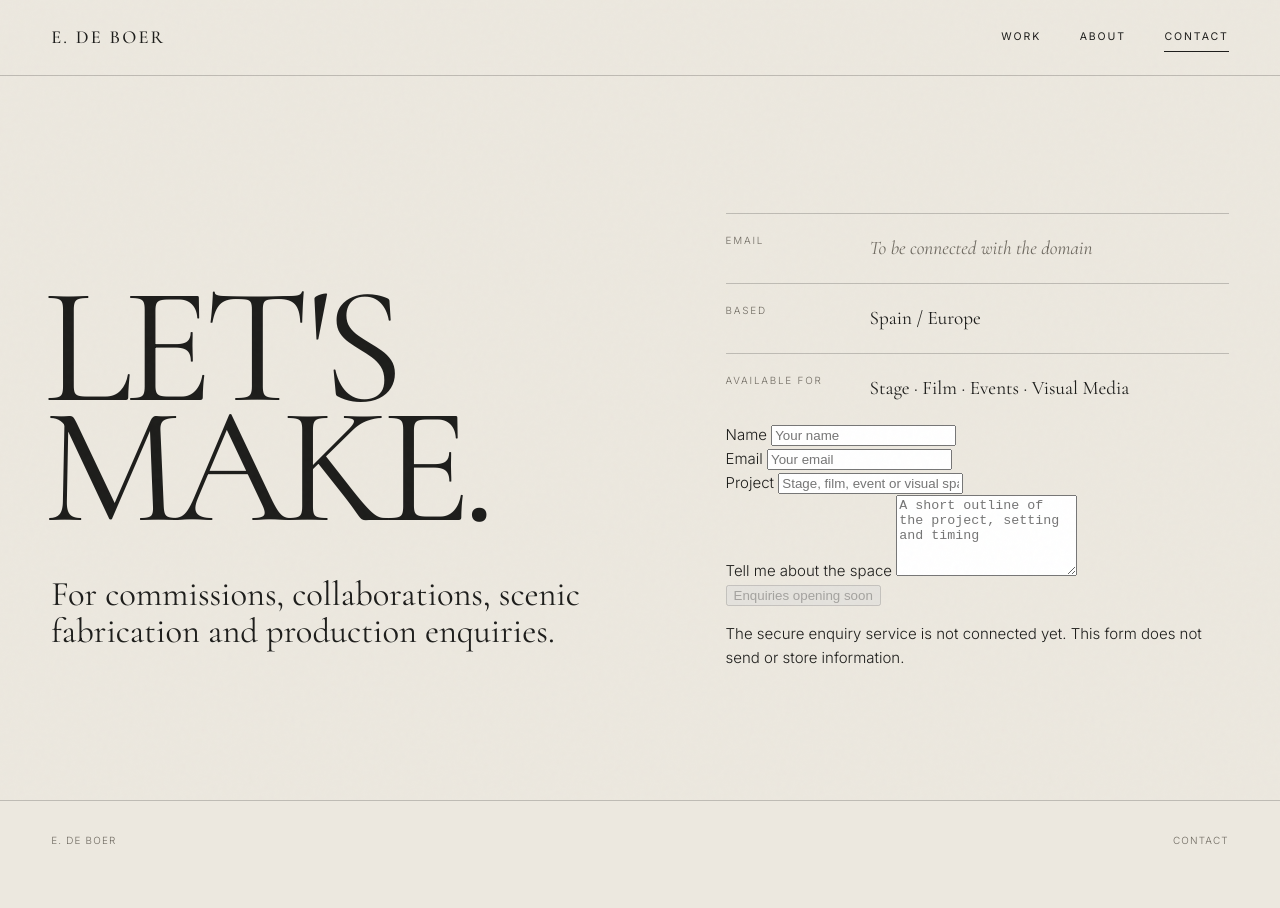
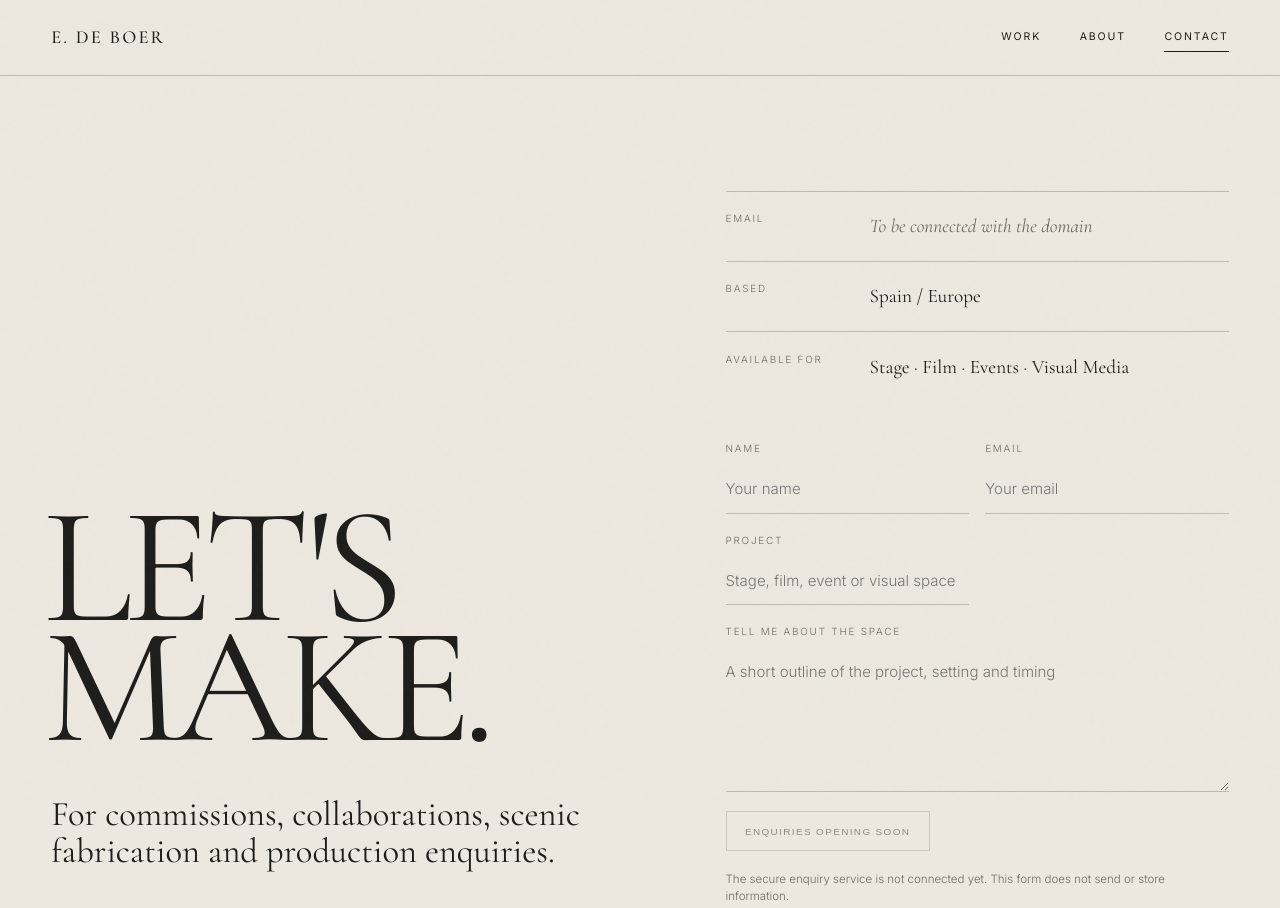
Before and after one commit to vdb-chmp/e-deboer-web, a plain HTML site: page contact.html in a window 1280 px wide. Shown: the top 908 px of the page. Before the commit the page ends 881 px from the top, so only its background shows below. Drawn offline with nearby package versions, Linux system fonts and the light colour scheme.

Commit message:
Add files via upload

```diff
--- a/assets/styles.css
+++ b/assets/styles.css
@@ -124,6 +124,14 @@ main { overflow: hidden; }
   font-size: clamp(1.4rem, 2.4vw, 2.4rem);
   line-height: 1.12;
   letter-spacing: -.02em;
+}
+.hero-focus {
+  margin: 1rem 0 0;
+  color: var(--muted);
+  font-size: .68rem;
+  letter-spacing: .12em;
+  line-height: 1.6;
+  text-transform: uppercase;
 }
 .hero-link {
   align-self: flex-start;
@@ -327,6 +335,46 @@ main { overflow: hidden; }
 .contact-label { font-size: .62rem; letter-spacing: .18em; text-transform: uppercase; color: var(--muted); }
 .contact-value { font-family: var(--serif); font-size: 1.2rem; }
 .contact-value.placeholder { color: var(--muted); font-style: italic; }
+.contact-form {
+  display: grid;
+  grid-template-columns: 1fr 1fr;
+  gap: 1.2rem 1rem;
+  margin-top: 2.5rem;
+}
+.form-field { display: grid; gap: .55rem; }
+.form-field-wide, .form-submit, .form-status { grid-column: 1 / -1; }
+.form-field label {
+  color: var(--muted);
+  font-size: .62rem;
+  letter-spacing: .18em;
+  text-transform: uppercase;
+}
+.form-field input,
+.form-field textarea {
+  width: 100%;
+  border: 0;
+  border-bottom: 1px solid var(--line);
+  border-radius: 0;
+  padding: .7rem 0;
+  background: transparent;
+  color: var(--ink);
+  font: inherit;
+}
+.form-field textarea { resize: vertical; min-height: 7rem; }
+.form-field input:focus,
+.form-field textarea:focus { outline: 0; border-color: var(--ink); }
+.form-submit {
+  width: fit-content;
+  border: 1px solid var(--line);
+  padding: .85rem 1.15rem;
+  background: transparent;
+  color: var(--muted);
+  font-size: .62rem;
+  letter-spacing: .14em;
+  text-transform: uppercase;
+}
+.form-submit:disabled { cursor: not-allowed; opacity: .75; }
+.form-status { margin: 0; color: var(--muted); font-size: .72rem; line-height: 1.5; }
 
 .site-footer {
   padding: 2rem var(--pad);
@@ -377,6 +425,8 @@ main { overflow: hidden; }
   .contact-layout { min-height: calc(100svh - 66px); padding-top: 4rem; }
   .contact-title { font-size: clamp(4.5rem, 25vw, 7rem); }
   .contact-row { grid-template-columns: 6rem 1fr; }
+  .contact-form { grid-template-columns: 1fr; }
+  .form-field-wide, .form-submit, .form-status { grid-column: auto; }
   .site-footer { flex-direction: column; gap: .5rem; }
 }
 
```
